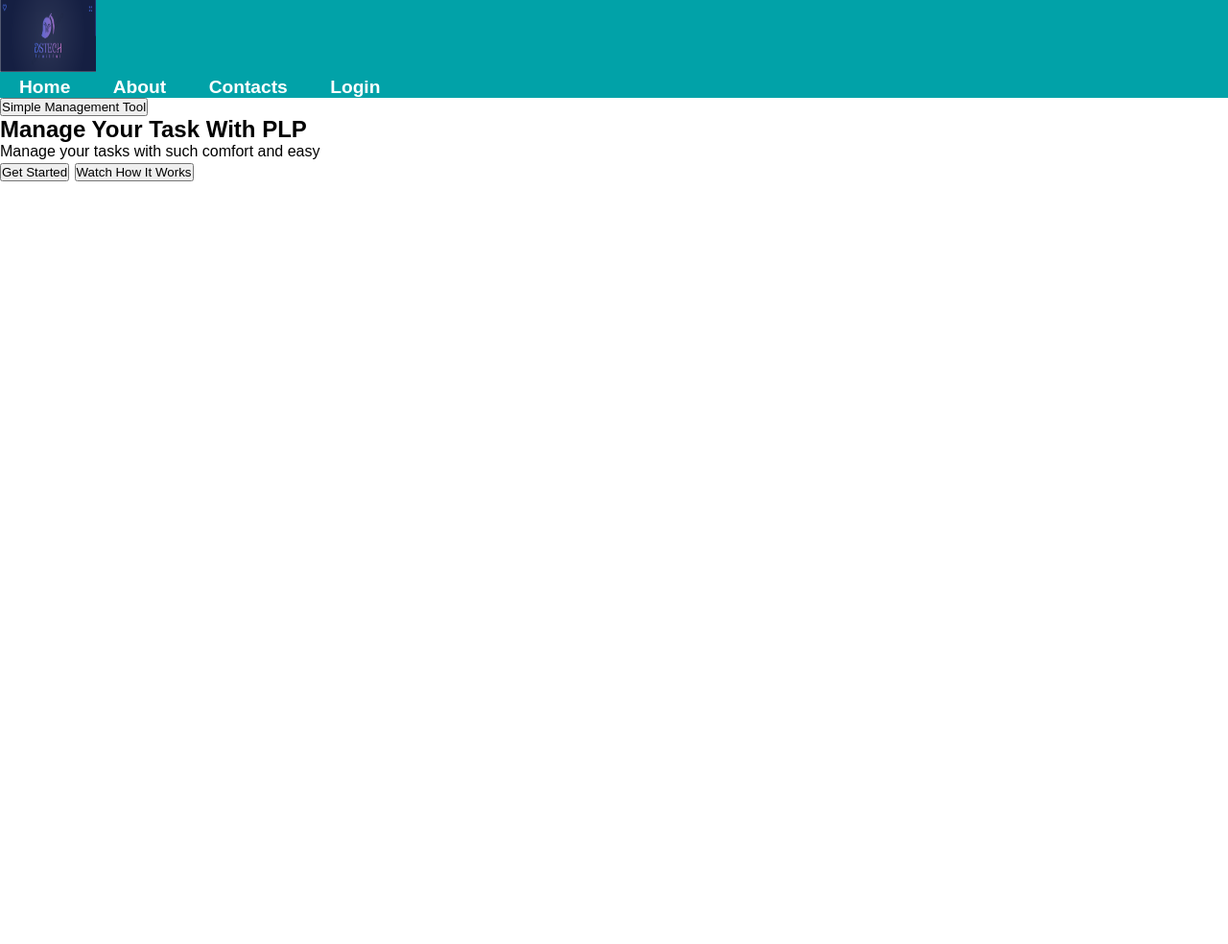
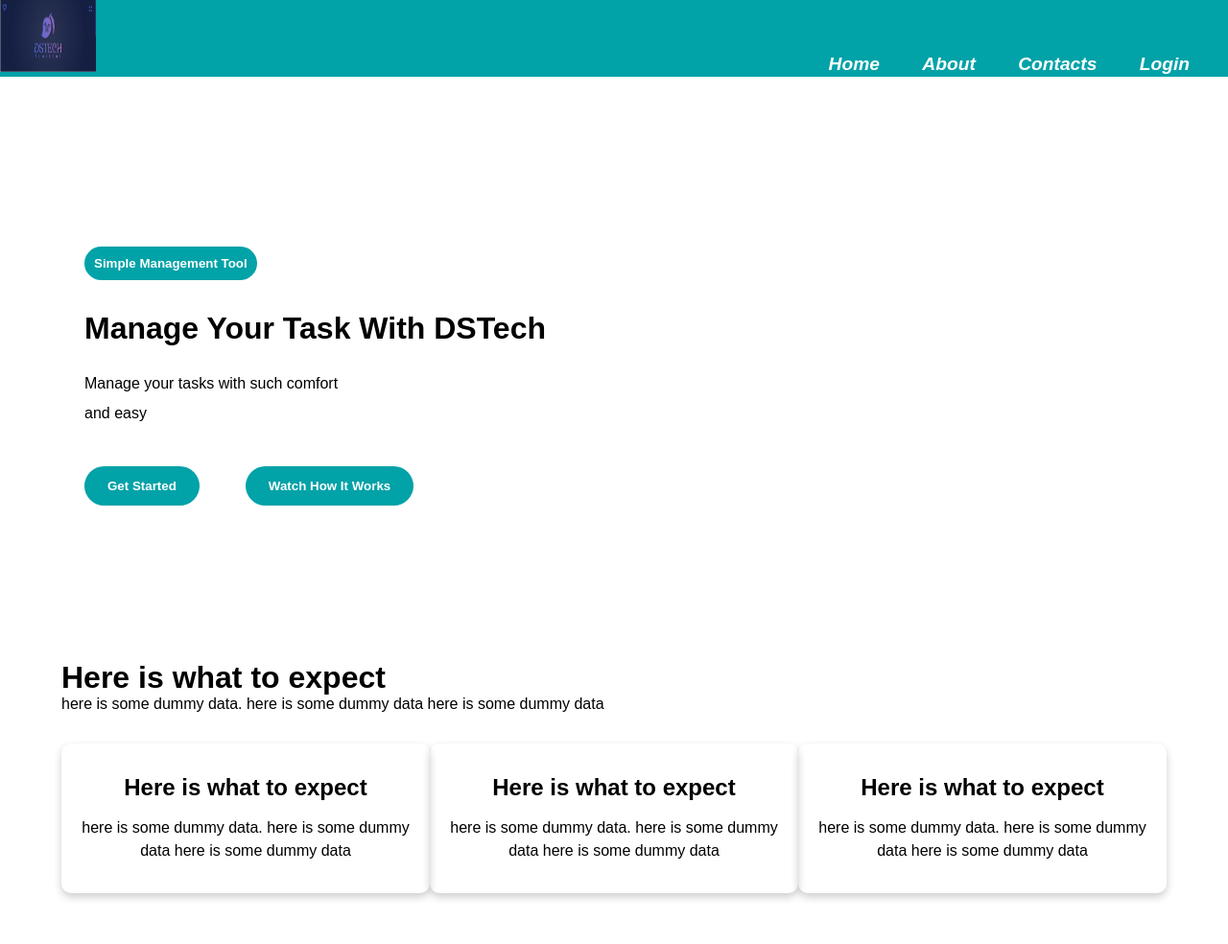
Before and after one commit to SekeletiTech/Task-Management-System, a plain HTML site: page index.html in a window 1280 px wide. Shown: the whole page at 96% size. Before the commit the page ends 800 px from the top, so only its background shows below. Drawn offline with Linux system fonts and the light colour scheme.

Commit message:
Added some information cards

```diff
--- a/index.html
+++ b/index.html
@@ -34,8 +34,8 @@
     <div class="main">
         <div class="hero-section">
             <article class="hero-section_left">
-                <button type="button">Simple Management Tool</button>
-                <h1>Manage Your Task With PLP</h1>
+                <button type="button" style="padding:10px">Simple Management Tool</button>
+                <h1>Manage Your Task With DSTech</h1>
                 <p>Manage your tasks with such comfort and easy</p>
 
                 <div class="get-started">
@@ -47,13 +47,48 @@
                         <span>
 
                         </div>
+                </article>
 
-            </article>
+
             <article class="hero-section_right">
                 <img src=""/>
             </article>
+        </div>
+
+        <div class="main-content">
+            <div class="sub-title">
+                <h1>Here is what to expect</h1>
+                <p>here is some dummy data. here is some dummy data here is some dummy data</p>
+            </div>
+            <section class="main-content_cards">
+                <div class="card">
+                    <i class="fa fa-home" aria-hidden="true"></i>
+                    <h1>Here is what to expect</h1>
+                <p>here is some dummy data. here is some dummy data here is some dummy data</p>
+                </div>
+                <div class="card">
+                    <i class="fa fa-mobile" ></i>
+                    <h1>Here is what to expect</h1>
+                <p>here is some dummy data. here is some dummy data here is some dummy data</p>
+                </div>
+                <div class="card">
+                    <i class="fa fa-envelope-open" ></i>
+                    <h1>Here is what to expect</h1>
+                <p>here is some dummy data. here is some dummy data here is some dummy data</p>
+                </div>
+
+            </section>
 
         </div>
+        <footer class="footer">
+            <ul class="social_icons">
+                <li class="list">
+                    <a class="icon" href="">
+                        <ion-icon name="logo-facebook"></ion-icon>
+                    </a>
+                </li>
+            </ul>
+        </footer>
     </div>
 
 </body>
--- a/style.css
+++ b/style.css
@@ -23,6 +23,7 @@
 }
 /*navgation styles*/
 .nav{
+    position: fixed;
     width:90%;
     margin:auto;
     display:flex;
@@ -38,23 +39,26 @@
 
 .hamburger .line{
     display:block;
-    width:30px;
+    width:50px;
     height:5px;
     margin-bottom:10px;
     background-color:white;
+    margin-left: 200px;
 }
 
 .nav__link{
-    position:fixed;
+    float: right;
     width:100%;
-    top:3.5rem;
+    margin-top: 3.5rem;
     background-color:#01a2a8;
 }
 
 .nav__link a{
     display:block;
+    font-style: oblique;
     text-align:center;
     padding:10px 0;
+
 }
 
 .nav__link a:hover{
@@ -64,9 +68,162 @@
 .hide{
     display:none;
 }
+/* MAIN SECTION */
+main::after{
+    position: absolute;
+    content: "";
+    top: 0;
+    left: 0;
+    width: 100%;
+    z-index: -1;
+    filter: blur(90px);
+    height: 100%;
+    background: url() no-repeat center;
+    background-size: cover;
+}
+
+.hero-section{
+    display: flex;
+    justify-content: space-between;
+    align-items: center;
+    width: 90%;
+    margin: auto;
+    height: 70vh;
+}
+
+.hero-section_left{
+    margin-top: 4rem;
+    margin-left: 4px;
+    border-radius: 20px;
+    padding: 20px;
+}
+
+.hero-section_left>button{
+    background-color: #01a2a8;
+    padding: o.8rem 1.5rem;
+    border-radius: 9999px;
+    color: white;
+    font-weight: 600;
+    border: none
+}
+
+.hero-section_left>h1{
+    margin-top: 2rem;
+    margin-bottom: 1.5rem;
+    font-size: 2rem;
+}
+
+.hero-section_left>p{
+    width: 60%;
+    line-height: 1.9rem;
+}
+
+.get-started{
+    margin-top: 2.5rem;
+    display: flex;
+    align-items: center;
+    gap: 3rem;
+}
+
+.get-started>a>button,
+.how-it-works>button{
+    background-color: #01a2a8;
+    padding: 0.8rem 1.5rem;
+    border-radius: 9999px;
+    color: white;
+    font-weight: 600;
+    border:none;
+    cursor: pointer;
+}
+
+.get-started>a>button:hover,
+.how-it-works>button:hover{
+    background-color: white;
+    color: #01a2a8;
+    font-weight: 600;
+    border: 1px #01a2a8;
+}
+
+.hero-section_right{
+    width: 50%;
+    height:60vh;
+    overflow: hidden;
+}
+
+.hero-section_right img{
+    width: 100%;
+    border-radius: 50%;
+    margin-bottom: 20px;
+}
+/* MAIN CONTENT */
+
+.main-content{
+    width: 90%;
+    margin: auto;
+    margin-top: 3rem;
+    margin-bottom: 3rem;
+}
+
+.main-content>h1{
+    text-align: center;
+    color: #01a2a8;
+    font-weight: bold;
+}
+
+.main-content>p{
+    text-align: center;
+   margin-top: 1rem;
+}
+
+.main-content_cards{
+    margin-top: 2rem;
+    display: flex;
+    justify-content: space-evenly;
+}
+
+.main-content_cards>div>h1{
+    margin-bottom: 1rem;
+    text-align: center;
+}
+
+.main-content_cards>div>p{
+    text-align: center;
+    line-height: 1.5rem;
+    margin-bottom: 1rem;
+}
+
+.main-content_cards>div>.fa-home,
+.fa-mobile,.fa-envelope-open{
+    font-family: 2rem;
+    margin:auto;
+    color: #01a2a8;
+    margin-bottom: 1rem;
+    display:flex;
+    justify-content: center;
+}
+
+.card{
+    padding:1rem;
+    border-radius: 10px;
+    box-shadow: 0 4px 8px 0 rgba(0,0,0,0.2);
+    width: auto;
+    margin-bottom: 50px;
+}
+
+.card:hover{
+    opacity: 0.9;
+    transition: 0.3s;
+    background-color: #971642;
+    color: white;
+}
 
 
-@media screen and (max-width: 1700px) and (min-width: 600px){
+
+
+
+
+
+@media screen and  (min-width: 600px) and (max-width: 1700px) {
     .nav__link{
         display:block;
         position:static;
```
Also changed, not shown: signUp.js (+13 -15 lines).
